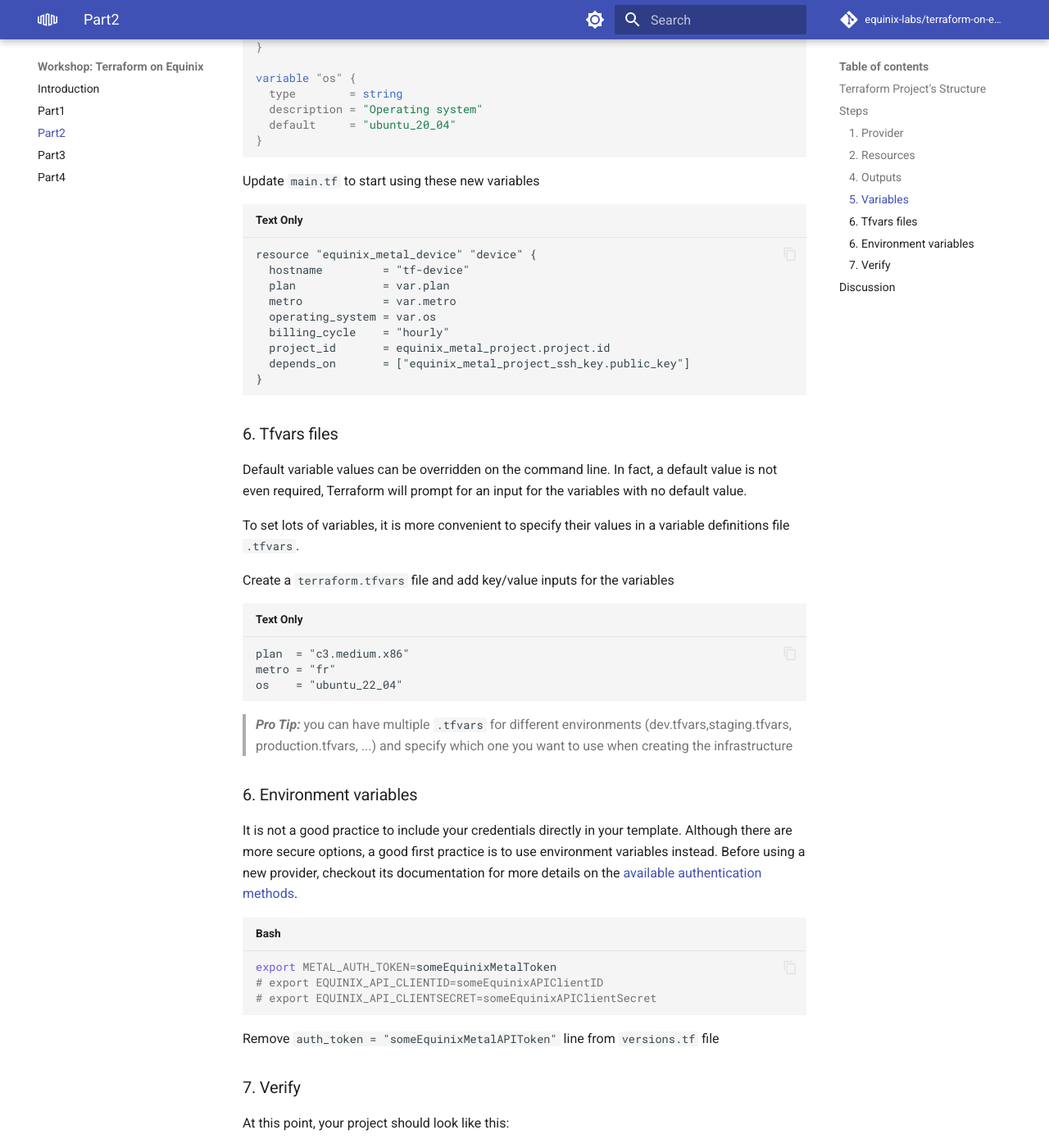
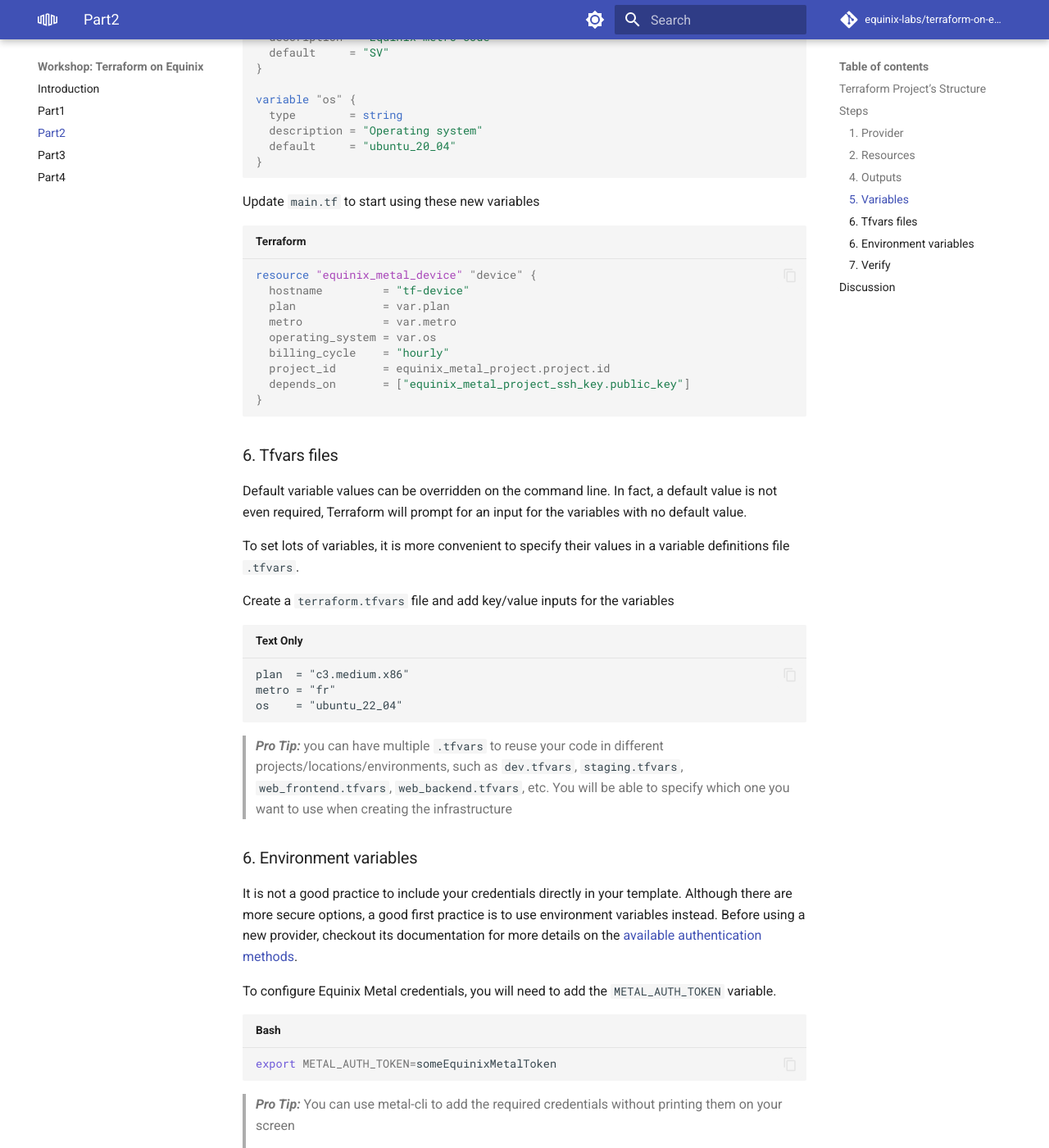
Before and after one commit to equinix-labs/terraform-on-equinix-workshop, an MkDocs documentation site: the page built from docs/part2.md, in a window 1280 px wide and 1400 px high, scrolled down 3598 px. Shown: the whole window at 82% size. Built offline with MkDocs 1.6.1 and Material for MkDocs 9.7.7, drawn with Linux system fonts in a browser that asks for light colours; comment, search, counter and statistics services are not loaded; some of the changed text lies outside the part shown.

Commit message:
addressing @displague review comments
Signed-off-by: ocobleseqx <oscar.cobles@eu.equinix.com>

````diff
--- a/docs/part2.md
+++ b/docs/part2.md
@@ -61,12 +61,12 @@
 }
 ```
 
-Add a new Equinix Metal project SSH key
+Add a new Equinix Metal project SSH key. Insert the code below and keep the ssh_key as is, we will update it later in this workshop
 
 ```hcl
 resource "equinix_metal_project_ssh_key" "public_key" {
   name       = "terraform-rsa"
-  public_key = "ssh-rsa AAAAB3NzaC1yc2EAAAAD..."
+  public_key = "YourRsaSshKeyContent"
   project_id = equinix_metal_project.project.id
 }
 ```
@@ -101,14 +101,14 @@
 }
 ```
 
-> **_Pro Tip:_** you can use "depends_on" meta-argument to declare explicit dependencies between resources
+> **_Pro Tip:_** you can use `depends_on` meta-argument to declare explicit dependencies between resources
 
 If you create a new device in a project, all the keys of the project's collaborators will be injected to the device. Add `depends_on` in the device resource to make sure the key is created before the device
 
 ```hcl
 resource "equinix_metal_device" "device" {
   ...
-  depends_on = ["equinix_metal_project_ssh_key.public_key"]
+  depends_on = [ equinix_metal_project_ssh_key.public_key ]
 }
 ```
 
@@ -156,7 +156,7 @@
 
 Update `main.tf` to start using these new variables
 
-```
+```hcl
 resource "equinix_metal_device" "device" {
   hostname         = "tf-device"
   plan             = var.plan
@@ -182,19 +182,48 @@
 os    = "ubuntu_22_04"
 ```
 
-> **_Pro Tip:_** you can have multiple `.tfvars` for different environments (dev.tfvars,staging.tfvars, production.tfvars, ...) and specify which one you want to use when creating the infrastructure
+> **_Pro Tip:_** you can have multiple `.tfvars` to reuse your code in different projects/locations/environments, such as `dev.tfvars`, `staging.tfvars`, `web_frontend.tfvars`, `web_backend.tfvars`, etc. You will be able to specify which one you want to use when creating the infrastructure
 
 ### 6. Environment variables
 
 It is not a good practice to include your credentials directly in your template. Although there are more secure options, a good first practice is to use environment variables instead. Before using a new provider, checkout its documentation for more details on the [available authentication methods](https://registry.terraform.io/providers/equinix/equinix/latest/docs).
 
-```sh
+To configure Equinix Metal credentials, you will need to add the `METAL_AUTH_TOKEN` variable.
+
+```shell
 export METAL_AUTH_TOKEN=someEquinixMetalToken
-# export EQUINIX_API_CLIENTID=someEquinixAPIClientID
-# export EQUINIX_API_CLIENTSECRET=someEquinixAPIClientSecret
 ```
 
-Remove `auth_token = "someEquinixMetalAPIToken"` line from `versions.tf` file
+> **_Pro Tip:_** You can use metal-cli to add the required credentials without printing them on your screen
+>
+>In Bash:
+>
+>```bash
+>eval $(metal env)
+>```
+>
+>Use `--help` for other shells examples:
+>
+>```shell
+>metal env --help
+>```
+
+Now, you can delete the `auth_token = "someEquinixMetalAPIToken"` line we kept in `main.tf` file
+
+Just one last Tip, any variable you set on your .tf templates (`plan`, `metro` and `os` in this workshop)
+can be set as a environment variable in the format `TF_VAR_name` and this will be checked last for a value. For example:
+
+```bash
+export TF_VAR_plan=`c3.medium.x86`
+export TF_VAR_metro=`fr`
+export TF_VAR_os=`ubuntu_22_04`
+```
+
+Check out metal-cli for some useful variables you can take advantage of in your projects
+
+```sh
+metal env --output terraform
+```
 
 ### 7. Verify
 
````
Also changed, not shown: docs/part1.md (+9 -12 lines), docs/part3.md (+11 -10 lines), docs/part4.md (+2 -2 lines).
